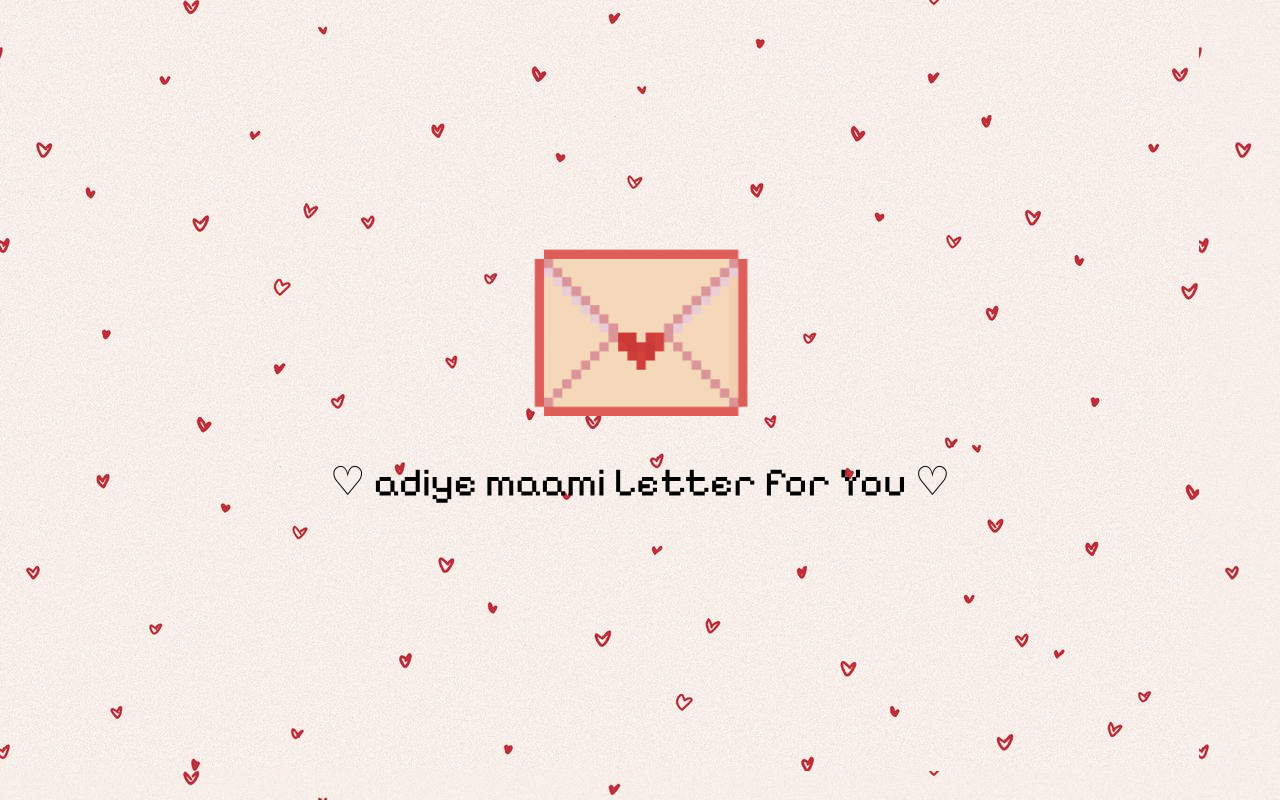
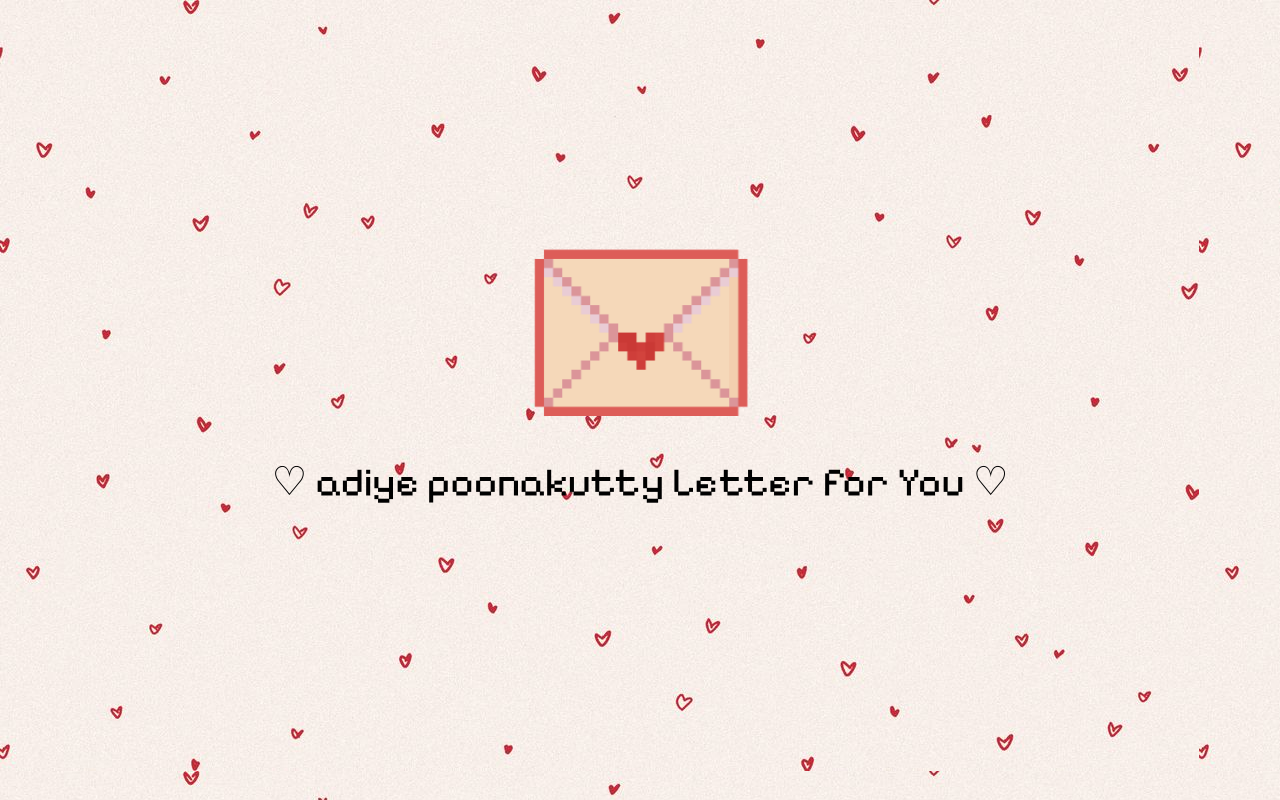
Before and after one commit to suryakarthik139-star/letters, a plain HTML site: page index.html in a window 1280 px wide. Drawn offline with Linux system fonts and the light colour scheme; a web font is replaced by a local one.

Commit message:
Update index.html

```diff
--- a/index.html
+++ b/index.html
@@ -18,7 +18,7 @@
     <!-- Envelope Screen -->
     <div id="envelope-container">
       <img src="envelope.png" alt="Envelope" id="envelope" />
-      <p>♡ adiye maami Letter for You ♡</p>
+      <p>♡ adiye poonakutty Letter for You ♡</p>
     </div>
 
     <!-- Letter Screen -->
```
